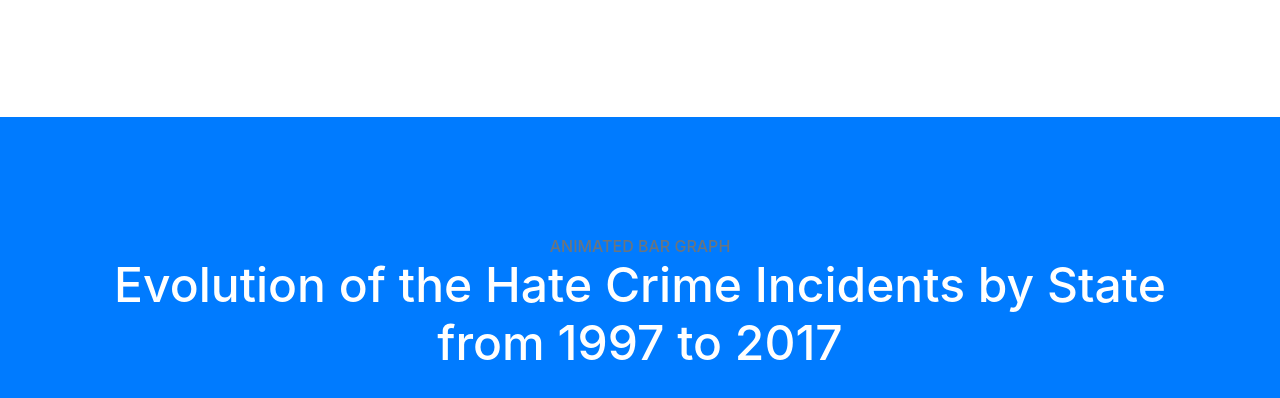
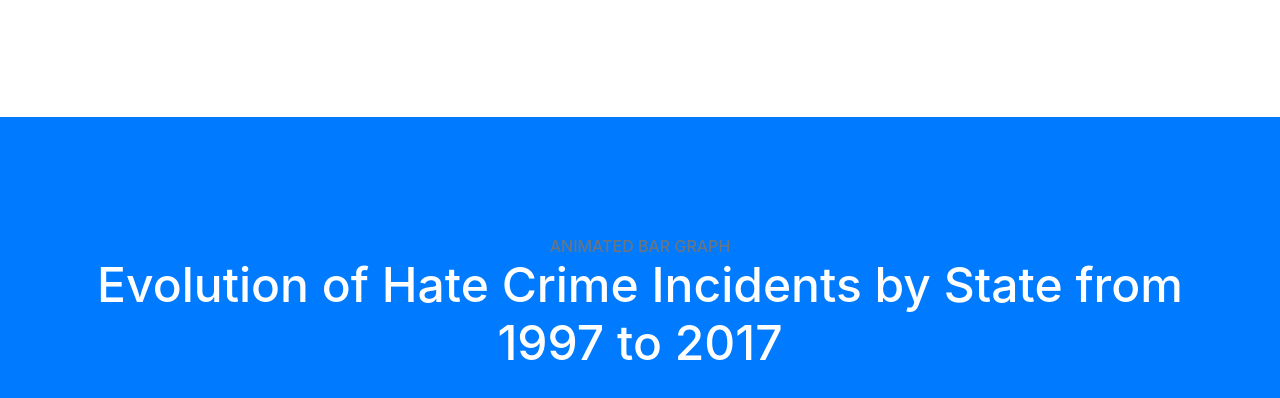
Before and after one commit to jcboomatucla/jcboomatucla.github.io, a website with bundled scripts: page index.html in a window 1280 px wide. Shown: the part 4651-5049 px from the top of the page. Built offline with nearby package versions, Linux system fonts and the light colour scheme.

Commit message:
small update

```diff
--- a/index.html
+++ b/index.html
@@ -196,7 +196,7 @@
     <div class="container">
       <div class="content-section-heading">
         <h3 class="text-secondary mb-0">Animated Bar Graph</h3>
-        <h2 class="mb-5">Evolution of the Hate Crime Incidents by State from 1997 to 2017</h2>
+        <h2 class="mb-5">Evolution of Hate Crime Incidents by State from 1997 to 2017</h2>
       </div>
 <iframe src='https://public.flourish.studio/visualisation/965760/embed' frameborder='0' scrolling='no' style='width:100%;height:1700px;'></iframe><div style='width:100%!;margin-top:4px!important;text-align:right!important;'><a class='flourish-credit' href='https://public.flourish.studio/visualisation/965760/?utm_source=embed&utm_campaign=visualisation/965760' target='_top' style='text-decoration:none!important'><img alt='Made with Flourish' src='https://public.flourish.studio/resources/made_with_flourish.svg' style='width:105px!important;height:16px!important;border:none!important;margin:0!important;'> </a></div>
 </section>
```
